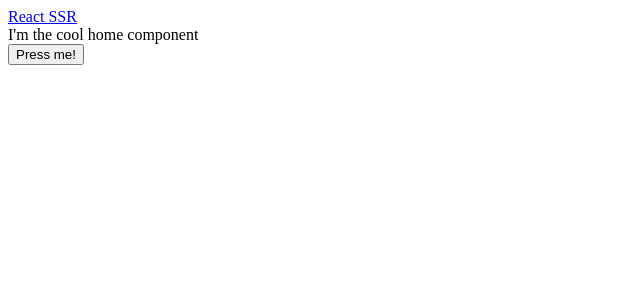
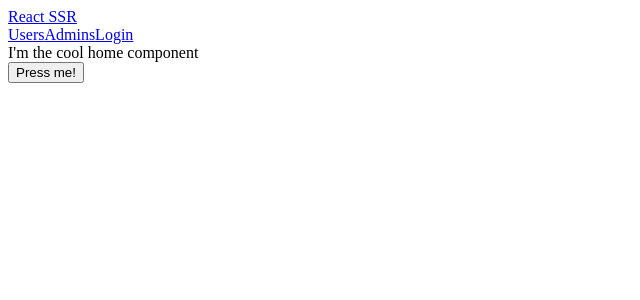
Before and after one commit to manu-4216/server-side-react, a React app: page / in a window 1280 px wide. Shown: the top 300 px of the page, without its empty margins (0-640 px from the left). Built offline with nearby package versions, Linux system fonts and the light colour scheme; the HTML template or start-up script is replaced by a standard one.

Commit message:
Add auth (login & logout) and corresponding Headers

```diff
--- a/src/client/App.js
+++ b/src/client/App.js
@@ -1,6 +1,7 @@
 import React, { Component } from 'react'
 import { renderRoutes } from 'react-router-config'
 import Header from './components/Header'
+import { fetchCurrentUser } from './actions'
 
 const App = ({ route }) => {
   return (
@@ -12,5 +13,6 @@ const App = ({ route }) => {
 }
 
 export default {
-  component: App
+  component: App,
+  loadData: ({ dispatch }) => dispatch(fetchCurrentUser())
 }
--- a/src/client/actions/index.js
+++ b/src/client/actions/index.js
@@ -9,3 +9,14 @@ export const fetchUsers = () => async (dispatch, getState, api) => {
     payload: res
   })
 }
+
+export const FETCH_CURRENT_USER = 'FETCH_CURRENT_USER'
+
+export const fetchCurrentUser = () => async (dispatch, getState, api) => {
+  const res = await api.get('/current_user')
+
+  dispatch({
+    type: FETCH_CURRENT_USER,
+    payload: res
+  })
+}
--- a/src/client/components/Header.js
+++ b/src/client/components/Header.js
@@ -1,10 +1,29 @@
 import React from 'react'
 import { Link } from 'react-router-dom'
+import { connect } from 'react-redux'
 
-const Header = () => (
-  <div>
-    <Link to="/">React SSR</Link>
-  </div>
-)
+const Header = ({ auth }) => {
+  console.log('My auth state is: ', auth)
 
-export default Header
+  // Use a href instead of Link because we need to navigate outside the React application
+  const authButton = auth ? (
+    <a href="/api/logout">Logout</a>
+  ) : (
+    <a href="/api/auth/google">Login</a>
+  )
+
+  return (
+    <div>
+      <Link to="/">React SSR</Link>
+      <div>
+        <Link to="/users">Users</Link>
+        <Link to="/admins">Admins</Link>
+        {authButton}
+      </div>
+    </div>
+  )
+}
+
+const mapStateToProps = ({ auth }) => ({ auth })
+
+export default connect(mapStateToProps)(Header)
--- a/src/client/pages/UsersListPage.js
+++ b/src/client/pages/UsersListPage.js
@@ -31,6 +31,7 @@ const loadData = store => {
 
 export default {
   loadData,
+  // loadData: ({dispatch}) => dispatch(fetchUsers())  // Another way or writing this
   component: connect(
     mapStateToProps,
     { fetchUsers }
--- /dev/null
+++ b/src/client/reducers/authReducer.js
@@ -0,0 +1,10 @@
+import { FETCH_CURRENT_USER } from '../actions'
+
+export default (state = null, action) => {
+  switch (action.type) {
+    case FETCH_CURRENT_USER:
+      return action.payload.data || false
+    default:
+      return state
+  }
+}
--- a/src/client/reducers/index.js
+++ b/src/client/reducers/index.js
@@ -1,6 +1,8 @@
 import { combineReducers } from 'redux'
 import usersReducer from './usersReducers'
+import authReducer from './authReducer'
 
 export default combineReducers({
-  users: usersReducer
+  users: usersReducer,
+  auth: authReducer
 })
```
